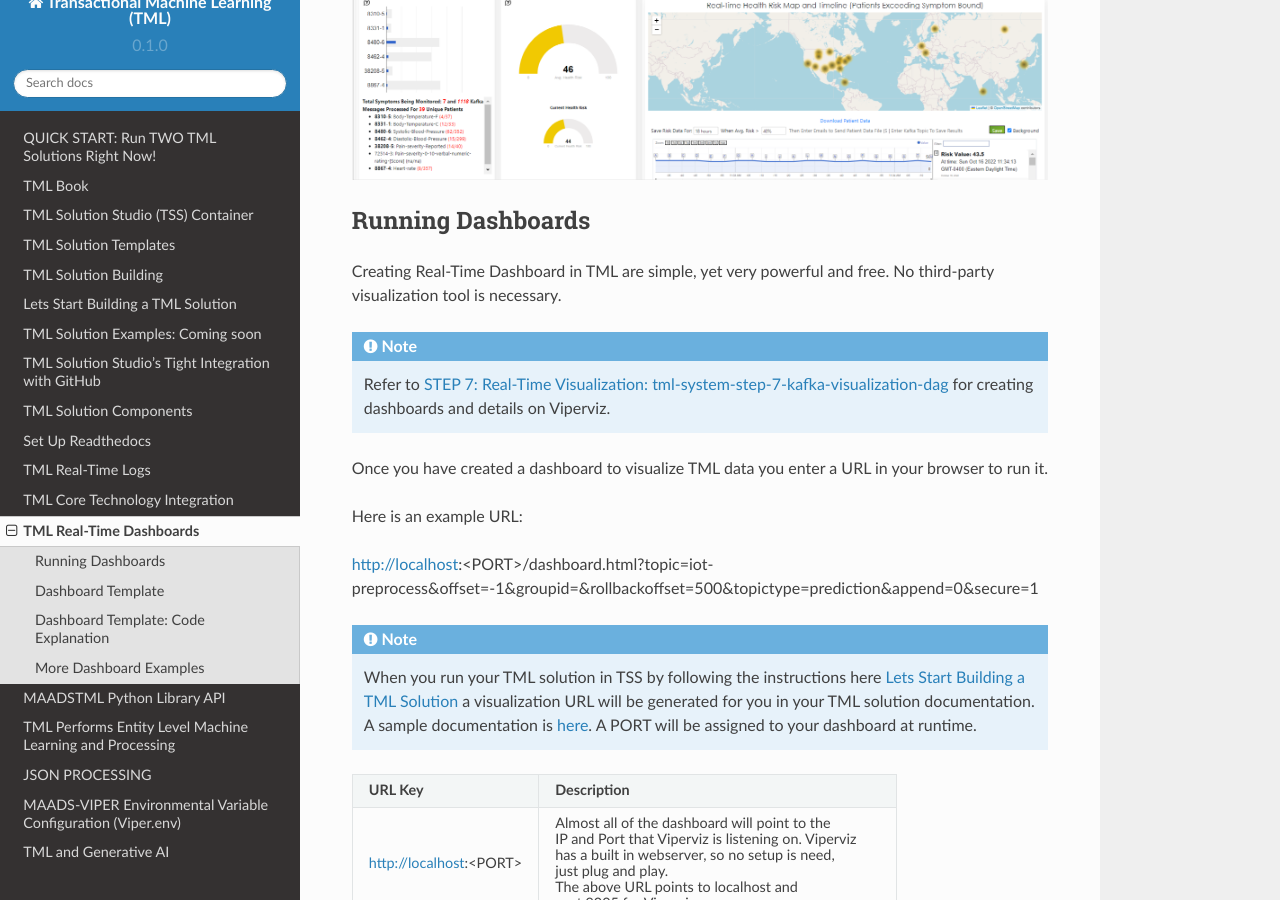
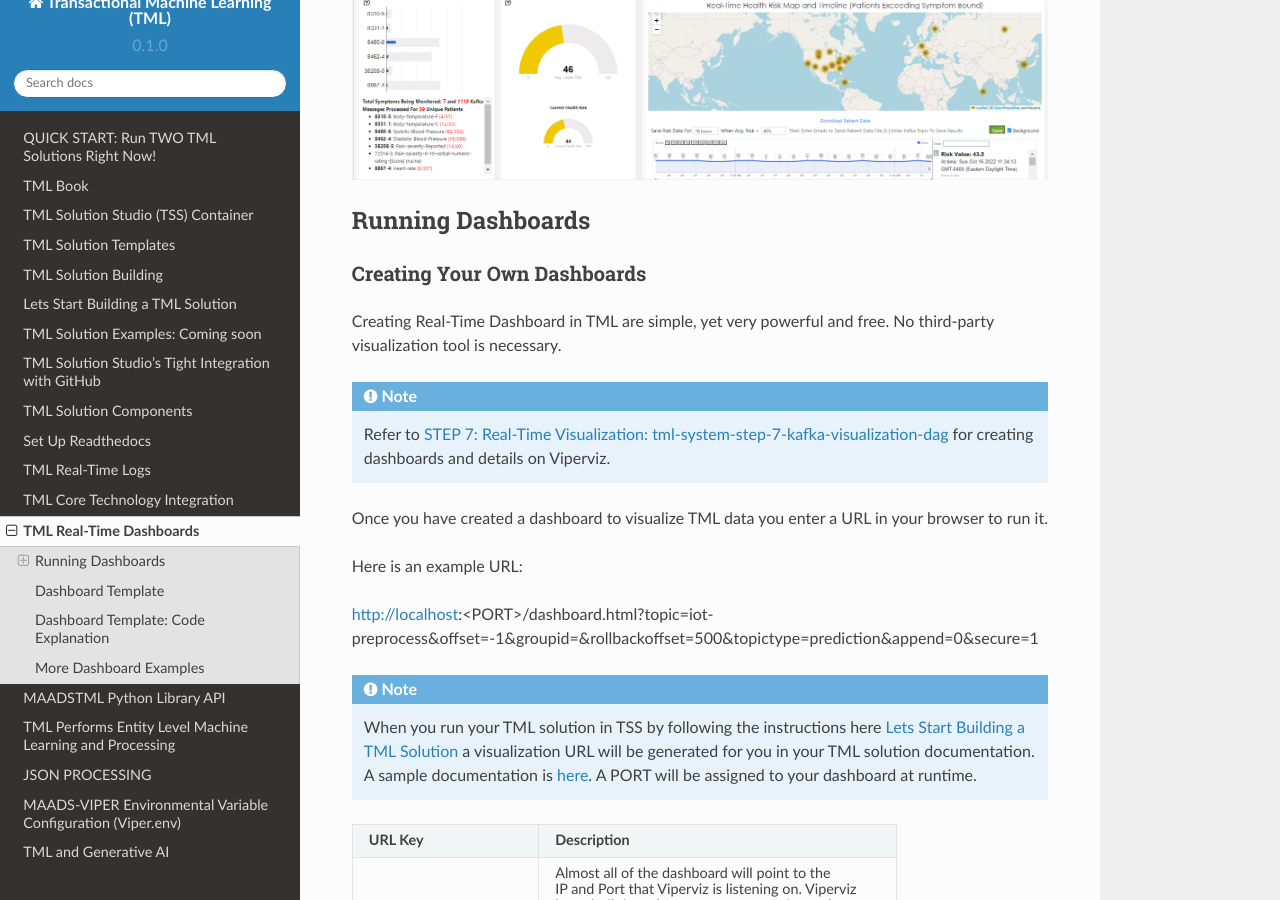
Before and after one commit to smaurice101/readthedocs, a Sphinx documentation site: the page built from docs/source/dashboards.rst, in a window 1280 px wide and 900 px high, scrolled down 2437 px. Built offline with Sphinx 7.4.7 and the Read the Docs theme 2.0.0, drawn with Linux system fonts in a browser that asks for light colours.

Commit message:
Update dashboards.rst

```diff
--- a/docs/source/dashboards.rst
+++ b/docs/source/dashboards.rst
@@ -25,6 +25,9 @@ Some sample dashboards samples are below.
 
 Running Dashboards
 -------------------
+
+Creating Your Own Dashboards
+^^^^^^^^^^^^^^^^^^^^^^^^^
 
 Creating Real-Time Dashboard in TML are simple, yet very powerful and free.  No third-party visualization tool is necessary.
 
```
